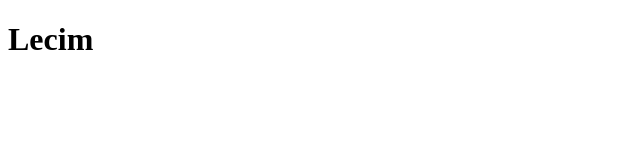
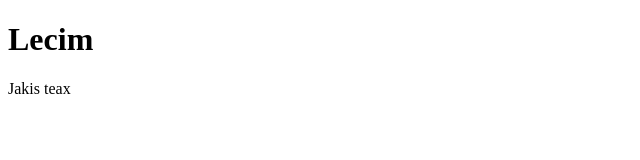
Before and after one commit to MarkFicht/todo-list-team, a plain HTML site: page text.html in a window 1280 px wide. Shown: the full height of the page, 0-640 px from the left. Drawn offline with Linux system fonts and the light colour scheme.

Commit message:
added p to julek

```diff
--- a/text.html
+++ b/text.html
@@ -13,6 +13,7 @@
     <h1>Lecim</h1>
 
     <section class="Julek">
+        <p>Jakis teax</p>
     </section>
 
     <section class="Damian">
```
